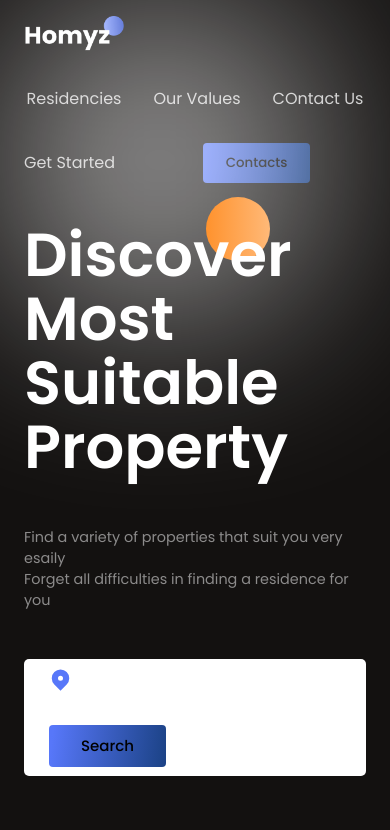
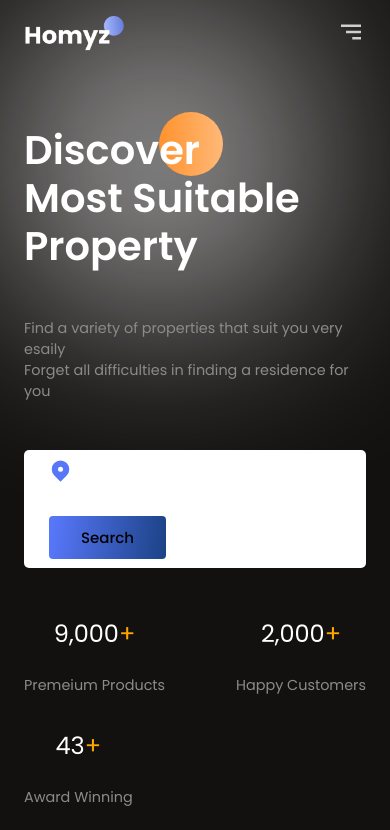
Before and after one commit to DIPAYANPOREL/real_estate_project, a React (Vite) app: page / in a window 390 px wide. Shown: the top 830 px of the page. Built offline with nearby package versions, Linux system fonts and the light colour scheme.

Commit message:
Basic responsiveness

```diff
--- a/src/components/Header/Header.css
+++ b/src/components/Header/Header.css
@@ -2,7 +2,6 @@
   /* background: var(--black); */
   color: white;
 }
-
 
 .h-container {
   justify-content: space-between;
@@ -11,11 +10,35 @@
   color: var(--secondary);
 }
 
-.h-menu{
-    gap: 2rem;
+.h-menu {
+  gap: 2rem;
 }
 
+.h-menu > *:hover {
+  cursor: pointer;
+}
 
-.h-menu>*:hover{
-    cursor: pointer;
+.menu-icon {
+  display: none;
 }
+
+@media (max-width: 768px) {
+  .menu-icon {
+    display: block;
+  }
+  .h-menu {
+    color: var(--black);
+    position: absolute;
+    top: 3rem;
+    right: 4rem;
+    background-color: white;
+    flex-direction: column;
+    font-weight: 500;
+    gap: 2rem;
+    padding: 3rem;
+    border-radius: 10px;
+    align-items: flex-start;
+    box-shadow: 0px 4px 4px rgba(0, 0, 0, 0.05);
+    transition: all 300ms ease-in;
+  }
+}
--- a/src/components/Header/Header.jsx
+++ b/src/components/Header/Header.jsx
@@ -1,13 +1,26 @@
-import React from 'react';
+import React, { useState } from 'react';
 import "./Header.css";
+import { BiMenuAltRight } from "react-icons/bi"
+import OutsideClickHandler from 'react-outside-click-handler';
 
 const Header = () => {
+    const [menuOpened, setMenuOpened] = useState(false)
+
+    const getMenuStyles = (menuOpened) => {
+        if (document.documentElement.clientWidth <= 800) {
+            return {
+                right: !menuOpened && "-100%"
+            }
+        }
+    }
     return (
         <section className="h-wrapper">
             <div className="flexCenter paddings innerWidth h-container">
                 <img src="./logo.png" alt="logo" width={100} />
-
-                <div className="flexCenter h-menu">
+                <OutsideClickHandler onOutsideClick={() => setMenuOpened(false)}>
+                    <div className="flexCenter h-menu"
+                        style={getMenuStyles(menuOpened)}
+                    >
                         <a href="">
                             Residencies
                         </a>
@@ -15,7 +28,7 @@
                             Our Values
                         </a>
                         <a href="">
-                        COntact Us
+                            Contact Us
                         </a>
                         <a href="">
                             Get Started
@@ -26,6 +39,10 @@
                             </a>
                         </button>
                     </div>
+                </OutsideClickHandler>
+                <div className="menu-icon" onClick={() => setMenuOpened((prev) => !prev)}>
+                    <BiMenuAltRight size={30} />
+                </div>
             </div>
 
         </section>
--- a/src/components/Hero/Hero.css
+++ b/src/components/Hero/Hero.css
@@ -74,11 +74,11 @@
   justify-content: space-between;
 }
 
-.stat>:nth-child(1){
+.stat > :nth-child(1) {
   font-size: 1.5rem;
 }
 
-.stat>:nth-child(1)>:last-child{
+.stat > :nth-child(1) > :last-child {
   color: orange;
 }
 
@@ -96,3 +96,24 @@
   width: 100%;
   height: 100%;
 }
+
+@media (max-width: 640px) {
+  .hero-container {
+    margin-top: 2rem;
+  }
+  .hero-title > h1 {
+    font-size: 2.5rem;
+    line-height: 3rem;
+  }
+  .image-container {
+    width: 95%;
+    height: 25rem;
+  }
+  .stat {
+    justify-content: center;
+    gap: 1.5rem;
+  }
+  .hero-right {
+    width: 100%;
+  }
+}
```
Lines whose indentation alone changed are shown as unchanged.
